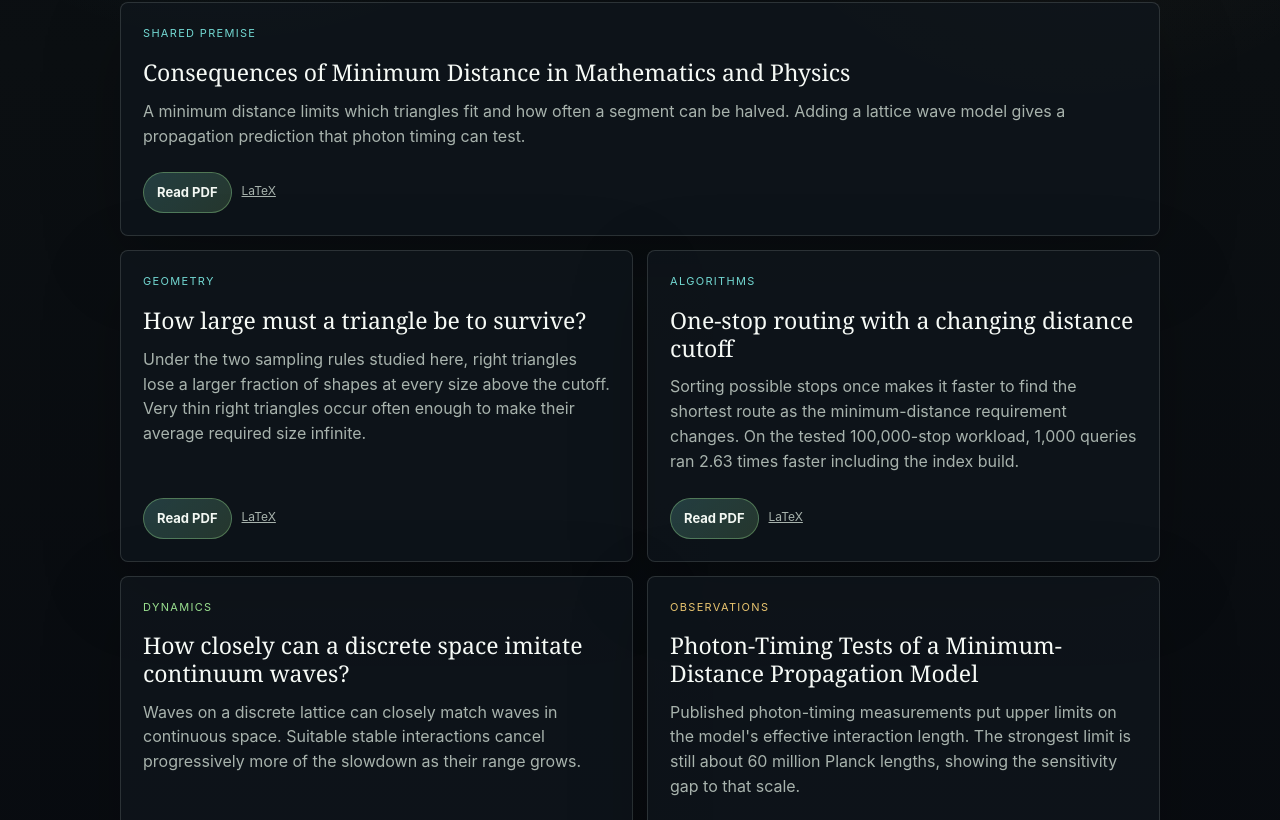
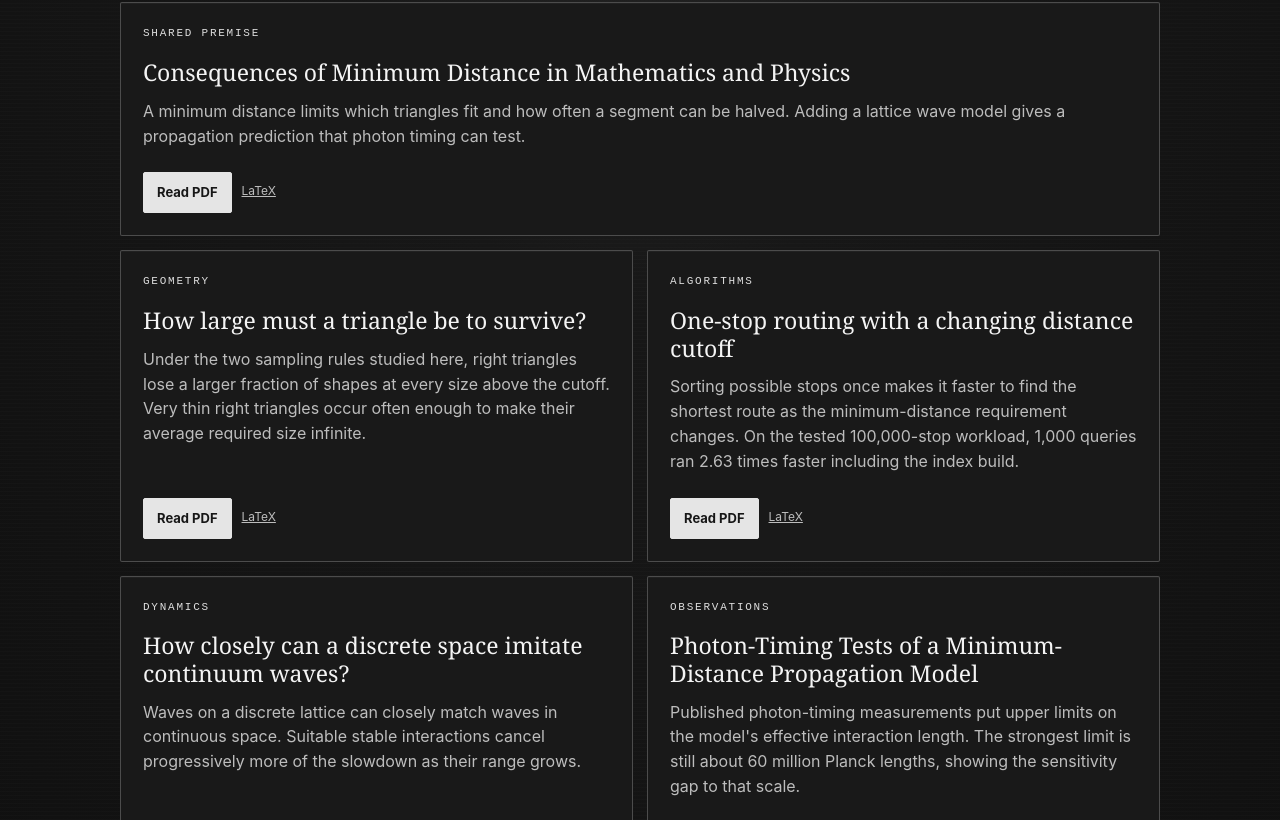
Before and after one commit to jonland82/minimum-distance-analytical-mechanics, a plain HTML site: page index.html in a window 1280 px wide. Shown: the part 584-1404 px from the top of the page. Drawn offline with nearby package versions, Linux system fonts and the light colour scheme.

Commit message:
Give homepage a monochrome broadcast aesthetic

```diff
--- a/index.html
+++ b/index.html
@@ -36,7 +36,7 @@
         <h1 id="page-title">What follows if distance<br>has a lower limit?</h1>
         <svg class="distance-icon" viewBox="0 0 112 112" role="img" aria-labelledby="distance-icon-title">
           <title id="distance-icon-title">Triangle vertices with minimum separation k</title>
-          <path d="M22 76 56 18 90 76Z" fill="rgba(114,215,209,.04)" stroke="currentColor" stroke-width="1.5"/>
+          <path d="M22 76 56 18 90 76Z" fill="rgba(255,255,255,.04)" stroke="currentColor" stroke-width="1.5"/>
           <circle cx="56" cy="18" r="11" fill="none" stroke="currentColor" stroke-opacity=".25"/>
           <circle cx="22" cy="76" r="11" fill="none" stroke="currentColor" stroke-opacity=".25"/>
           <circle cx="90" cy="76" r="11" fill="none" stroke="currentColor" stroke-opacity=".25"/>
--- a/site.css
+++ b/site.css
@@ -1,18 +1,18 @@
 
     :root {
       color-scheme: dark;
-      --bg: #080b10;
-      --panel: #10161d;
-      --panel-soft: #151b19;
-      --line: rgba(231, 239, 232, 0.14);
-      --text: #e8eee8;
-      --muted: #a8b3ad;
-      --faint: #707b76;
-      --cyan: #72d7d1;
-      --green: #9adf8f;
-      --gold: #e8c46f;
-      --rose: #d88e8e;
-      --ink: #05070a;
+      --bg: #101010;
+      --panel: #191919;
+      --panel-soft: #222222;
+      --line: rgba(255, 255, 255, 0.22);
+      --text: #ededed;
+      --muted: #bdbdbd;
+      --faint: #858585;
+      --cyan: #dedede;
+      --green: #dedede;
+      --gold: #dedede;
+      --rose: #dedede;
+      --ink: #101010;
       --max: 1040px;
       --gutter: clamp(44px, 8vw, 112px);
       font-family: Inter, ui-sans-serif, system-ui, -apple-system, BlinkMacSystemFont, "Segoe UI", sans-serif;
@@ -30,9 +30,8 @@
     body {
       margin: 0;
       background:
-        radial-gradient(circle at 18% 14%, rgba(114, 215, 209, 0.12), transparent 26rem),
-        radial-gradient(circle at 84% 20%, rgba(232, 196, 111, 0.08), transparent 24rem),
-        linear-gradient(180deg, #080b10 0%, #0b0f12 42%, #080b10 100%);
+        repeating-linear-gradient(0deg, transparent 0 3px, rgba(255, 255, 255, 0.012) 3px 4px),
+        radial-gradient(ellipse at 50% 0%, #303030 0%, #171717 42%, #101010 100%);
       color: var(--text);
       font-size: 15px;
       line-height: 1.62;
@@ -147,7 +146,7 @@
       margin: 0;
       line-height: 1.06;
       letter-spacing: 0;
-      color: #f6faf6;
+      color: #f4f4f4;
     }
 
     h1 {
@@ -160,7 +159,7 @@
     .subtitle {
       max-width: 720px;
       margin: 22px 0 0;
-      color: #c7d0ca;
+      color: #c9c9c9;
       font-size: clamp(14px, 1.45vw, 17px);
       line-height: 1.6;
     }
@@ -178,22 +177,24 @@
       gap: 9px;
       min-height: 38px;
       padding: 9px 13px;
-      border: 1px solid rgba(232, 238, 232, 0.16);
-      border-radius: 999px;
-      background: rgba(232, 238, 232, 0.08);
-      color: #f3f8f3;
+      border: 1px solid #a3a3a3;
+      border-radius: 2px;
+      background: #252525;
+      color: #f2f2f2;
       font-size: 13px;
       font-weight: 680;
     }
 
     .button.primary {
-      background: linear-gradient(135deg, rgba(114, 215, 209, 0.22), rgba(154, 223, 143, 0.18));
-      border-color: rgba(154, 223, 143, 0.38);
+      background: #e5e5e5;
+      border-color: #e5e5e5;
+      color: #171717;
     }
 
     .button:hover {
-      transform: translateY(-1px);
-      border-color: rgba(232, 238, 232, 0.32);
+      border-color: #ffffff;
+      background: #ffffff;
+      color: #101010;
     }
 
     main {
@@ -243,12 +244,12 @@
     .metric {
       min-height: 112px;
       padding: 20px;
-      background: rgba(13, 18, 22, 0.82);
+      background: #181818;
     }
 
     .metric strong {
       display: block;
-      color: #f4f8f2;
+      color: #f2f2f2;
       font-family: Georgia, "Times New Roman", serif;
       font-size: 24px;
       line-height: 1.05;
@@ -272,9 +273,9 @@
 
     .story-card, .paper-card, .future-card {
       border: 1px solid var(--line);
-      border-radius: 8px;
-      background: rgba(16, 22, 29, 0.74);
-      box-shadow: 0 24px 80px rgba(0, 0, 0, 0.22);
+      border-radius: 2px;
+      background: #191919;
+      box-shadow: inset 0 1px 0 rgba(255, 255, 255, 0.035);
     }
 
     .story-card {
@@ -800,6 +801,8 @@ input[type=range] { display: block; width: 200px; margin-top: 12px; accent-color
 .paper-list h3 { font-family: Georgia,serif; font-size: 23px; font-weight: 500; line-height: 1.2; }
 .paper-list .actions { margin-top: auto; padding-top: 22px; }
 .text-link { font-size: 12px; padding: 9px 0; color: var(--muted); text-decoration: underline; }
+.paper-list .eyebrow { font-family: 'Courier New', monospace; letter-spacing: .16em; }
+.text-link:hover { color: #ffffff; }
 .future-card h2 { margin-bottom: 20px; }
 @media(max-width:520px) { .explorer { padding: 16px; } th,td { padding: 12px; } .hero-inner { padding-top: 96px; } .metric-row { grid-template-columns: repeat(2,minmax(0,1fr)); } .metric { padding: 16px; } .metric strong { font-size: 21px; } }
 @media(prefers-reduced-motion:reduce) { html { scroll-behavior: auto; } }
```
